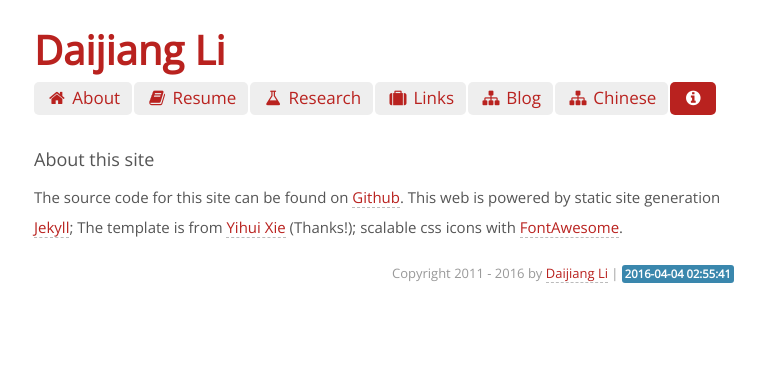
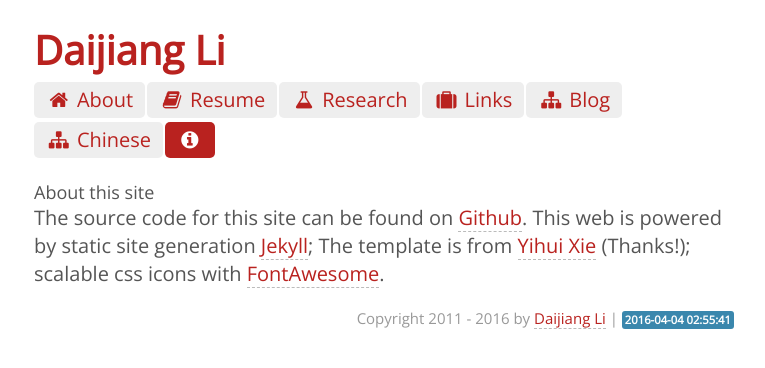
Before and after one commit to daijiang/Old-website, a Jekyll site: the page built from README.md, in a window 1280 px wide. Shown: the top 368 px of the page, without its empty margins (256-1021 px from the left). Built offline with Jekyll 4.4.1, drawn with Linux system fonts in a browser that asks for light colours.

Commit message:
change english blog body font size from 18px to 20px, main page font size also set to 20px

```diff
--- a/assets/css/home.css
+++ b/assets/css/home.css
@@ -159,7 +159,7 @@
 
 body {
 font-family:'Open Sans',"Hiragino Sans GB","Microsoft YaHei",Trebuchet,"Trebuchet MS",Tahoma,"Lucida Grande","Lucida Sans Unicode",Verdana,sans-serif;
-font-size:17px;
+font-size:20px;
 line-height:28px;
 color:#555;
 background-color:#fff;
@@ -188,14 +188,14 @@
 }
 
 p {
-font-size:15px;
-line-height:30px;
+font-size:20px;
+line-height:28px;
 color:#555;
 margin:0 0 15px;
 }
 
 p small {
-font-size:13px;
+font-size:15px;
 color:#999;
 }
 
@@ -224,17 +224,17 @@
 }
 
 h2 {
-font-size:24px;
+font-size:27px;
 line-height:60px;
 }
 
 h3 {
-line-height:45px;
+line-height:24px;
 font-size:18px;
 }
 
 h6 {
-font-size:11px;
+font-size:15px;
 color:#999;
 text-transform:uppercase;
 }
@@ -299,7 +299,7 @@
 
 blockquote p {
 margin-bottom:0;
-font-size:13px;
+font-size:16px;
 font-weight:300;
 line-height:25px;
 }
@@ -347,7 +347,7 @@
 
 code,pre {
 font-family:Monaco,Menlo,"Courier New",monospace;
-font-size:12px;
+font-size:15px;
 color:#333;
 -webkit-border-radius:3px;
 -moz-border-radius:3px;
@@ -364,7 +364,7 @@
 
 pre {
 display:block;
-font-size:12px;
+font-size:13px;
 line-height:20px;
 background-color:#f5f5f5;
 border:1px solid rgba(0,0,0,0.15);
@@ -558,11 +558,11 @@
 }
 
 h1 small,h2 small {
-font-size:18px;
+font-size:22px;
 }
 
 h3 small,h4 {
-font-size:14px;
+font-size:20px;
 }
 
 h4,h5,h6,li,dt,dd {
@@ -570,7 +570,7 @@
 }
 
 h4 small,h5 {
-font-size:12px;
+font-size:18px;
 }
 
 dt,strong {
--- a/assets/css/style-en.css
+++ b/assets/css/style-en.css
@@ -12,7 +12,7 @@
 @import url(http://fonts.googleapis.com/css?family=Open+Sans);
 @import url(http://fonts.googleapis.com/css?family=Electrolize);
 @import url(http://fonts.googleapis.com/css?family=Cuprum);
-body{font-size:18px;font-family:"Open Sans","Hiragino Sans GB","Microsoft YaHei",Trebuchet,"Trebuchet MS",Tahoma,"Lucida Grande","Lucida Sans Unicode",Verdana,sans-serif;color:#000000;background-color:#ffffff;}
+body{font-size:20px;font-family:"Open Sans","Hiragino Sans GB","Microsoft YaHei",Trebuchet,"Trebuchet MS",Tahoma,"Lucida Grande","Lucida Sans Unicode",Verdana,sans-serif;color:#000000;background-color:#ffffff;}
 *{padding:0;margin: 0;border:none;outline:none;}
 a{color:#dd0000;text-decoration:none;}
 a:hover{color:#333333;text-decoration:underline;}
@@ -26,7 +26,7 @@
 blockquote{margin:1em 0em;padding-left:1.5em;}
 blockquote p{margin:0;padding:.5em 0;}
 #container{width:660px;margin:2em auto;display:block;padding:0 2em;}
-.content{max-width:660px; font-size:18px;line-height:25px;}
+.content{max-width:660px; font-size:20px;line-height:28px;}
 .content h1{padding:.5em 0;}
 .content img{max-width:660px;display:block;margin:4px auto;-webkit-box-shadow:#999 1px 1px 4px;-moz-box-shadow:#999 1px 1px 4px;box-shadow:#999 1px 1px 4px;}
 #tag_cloud{margin-bottom: 1em;}
```
